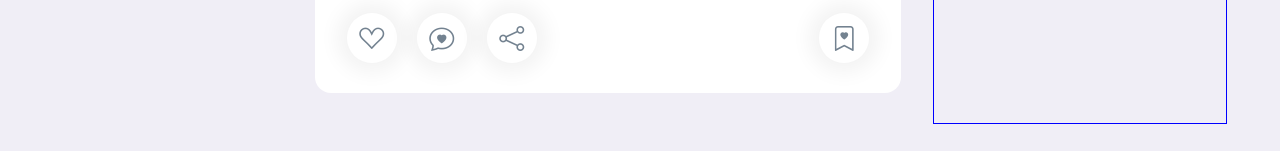
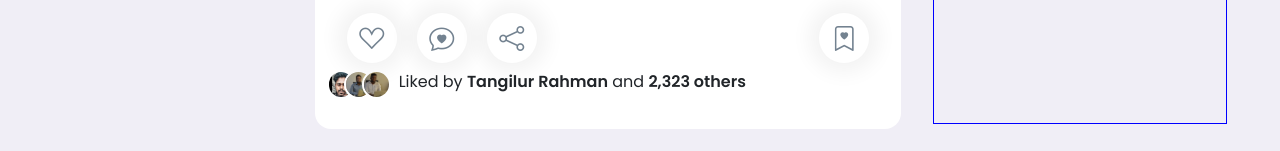
Before and after one commit to tangilur-rahman/esoulmate-ux, a React (Create React App) app: page / in a window 1280 px wide. Shown: the part 975-1126 px from the top of the page. Before the commit the page ends 1099 px from the top, so only its background shows below. Built offline with nearby package versions, Linux system fonts and the light colour scheme.

Commit message:
liked container done

```diff
--- a/src/components/feed/FeedBody/FeedMiddle/components/Posts/React/React.css
+++ b/src/components/feed/FeedBody/FeedMiddle/components/Posts/React/React.css
@@ -131,5 +131,44 @@
 		transform: scale(1);
 	}
 }
+/* react-icons right end  */
 
-/* react-icons right end  */
+/* liked-container start  */
+
+.liked-container {
+	margin: 7px 0 0 0;
+}
+/* liked by start  */
+.liked-container .liked-by {
+	display: flex;
+}
+.liked-container .liked-by span {
+	width: 1.8rem;
+	height: 1.8rem;
+	display: block;
+	border-radius: 50%;
+	border: 2px solid white;
+	margin-left: -0.7rem;
+}
+
+.liked-container .liked-by span img {
+	border-radius: 50%;
+	width: 100%;
+	height: 100%;
+	object-fit: cover;
+	object-position: center;
+}
+.liked-container .liked-by span:first-child {
+	margin: 0;
+}
+
+.liked-container .liked-by p {
+	margin: 0 0 0 0.5rem;
+}
+
+.liked-container .liked-by p b {
+	font-weight: 600;
+}
+/* liked by end  */
+
+/* liked-container end  */
--- a/src/components/feed/FeedBody/FeedMiddle/components/Posts/React/React.js
+++ b/src/components/feed/FeedBody/FeedMiddle/components/Posts/React/React.js
@@ -7,7 +7,9 @@ const React = () => {
 
 	return (
 		<>
+			{/* react-container start  */}
 			<div className="react-container">
+				{/* react-icons start  */}
 				<div className="react-icons">
 					<div className="left">
 						<span onClick={() => setLove(!love)}>
@@ -41,6 +43,41 @@ const React = () => {
 						)}
 					</div>
 				</div>
+				{/* react-icons end  */}
+
+				{/* liked section start  */}
+				<div className="liked-container">
+					<div className="liked-by">
+						<span>
+							<img
+								src="/assets/images/profile/tangil.png"
+								className="img-fluid"
+								alt="profile-img"
+							/>
+						</span>
+						<span>
+							<img
+								src="/assets/images/profile/developer-4.png"
+								className="img-fluid"
+								alt="profile-img"
+							/>
+						</span>
+						<span>
+							<img
+								src="/assets/images/profile/developer-5.png"
+								className="img-fluid"
+								alt="profile-img"
+							/>
+						</span>
+
+						<p>
+							Liked by <b>Tangilur Rahman</b> and <b>2,323 others</b>
+						</p>
+					</div>
+				</div>
+				{/* liked section end  */}
+
+				{/* react-container end  */}
 			</div>
 		</>
 	);
```
